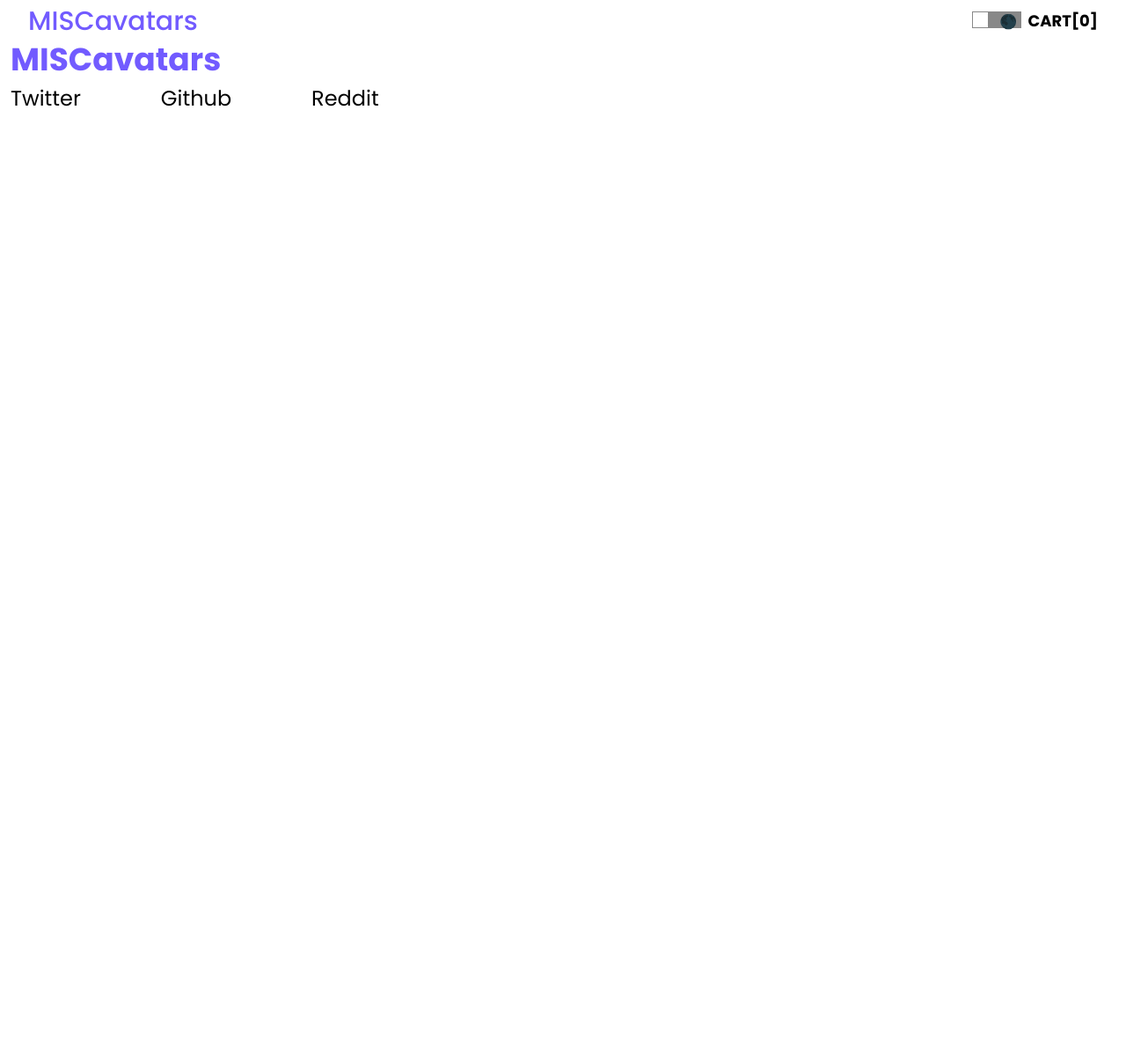
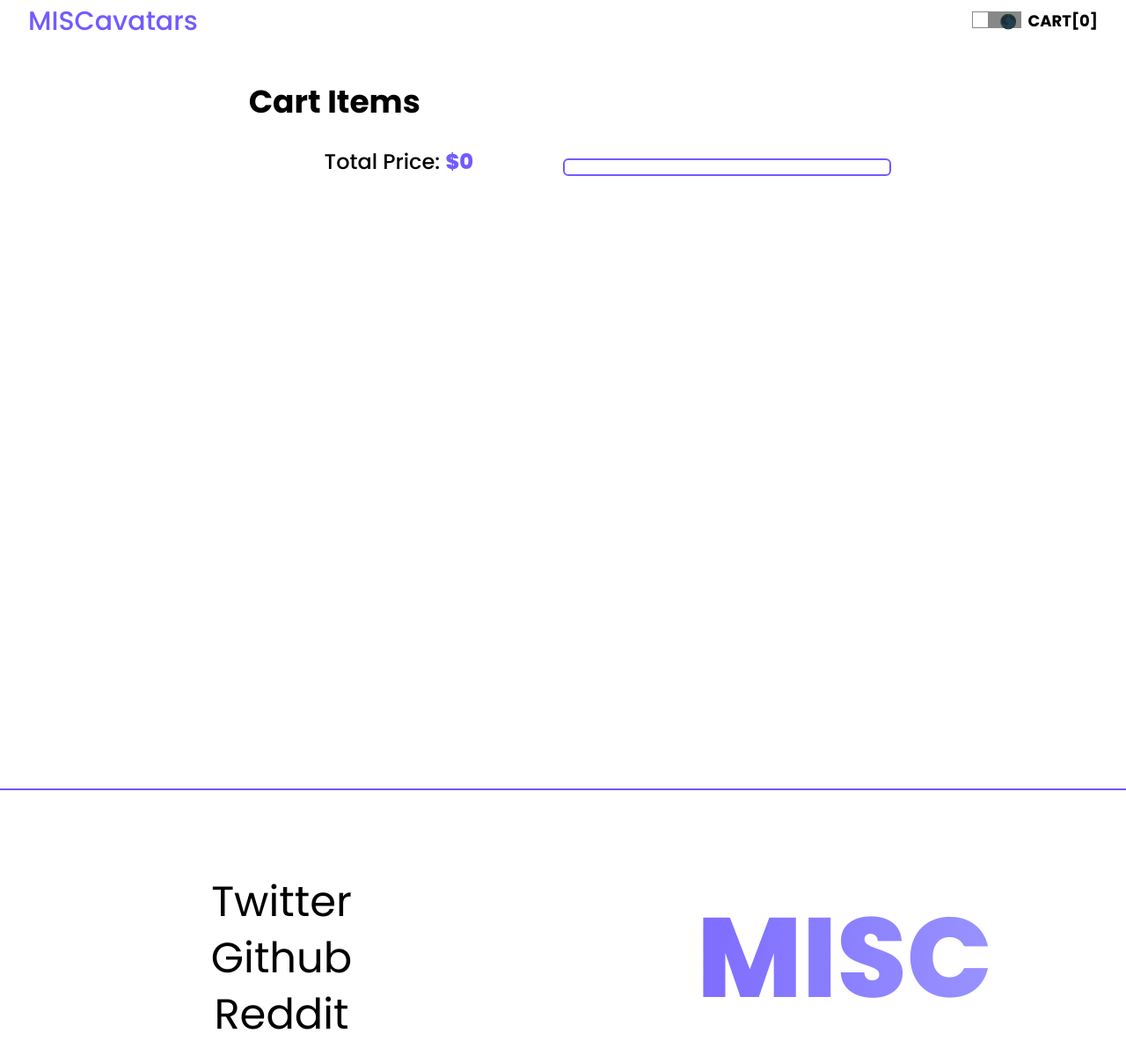
Before and after one commit to rx-rz/misc, a React (Create React App) app: page /checkout in a window 1280 px wide. Shown: the top 1208 px of the page at 88% size. Before the commit the page ends 800 px from the top, so only its background shows below. Built offline with nearby package versions, Linux system fonts and the light colour scheme.

Commit message:
added default state for empty cart

```diff
--- a/public/index.html
+++ b/public/index.html
@@ -54,7 +54,7 @@
       }
     </style>
   </head>
-  <body class="bg-tertiary dark:bg-primary -thin">
+  <body class="bg-tertiary dark:bg-slate-900 -thin">
     <noscript>You need to enable JavaScript to run this app.</noscript>
     <div id="root"></div>
     <!--
--- a/src/App.tsx
+++ b/src/App.tsx
@@ -7,6 +7,7 @@
 import Layout from "./components/Layout/Layout";
 import HomePage from "./pages/HomePage";
 import ProductPage from "./pages/ProductPage";
+import Checkout from "./features/checkout/Checkout";
 
 export default function App() {
   const [theme, setTheme] = useState("light");
@@ -26,6 +27,7 @@
               <Routes>
                 <Route path="/" element={<HomePage />} />
                 <Route path="/:name/:price" element={<ProductPage />} />
+                <Route path="/checkout" element={<Checkout/>}/>
               </Routes>
               <Footer />
             </Layout>
--- a/src/components/CartItem/CartItem.tsx
+++ b/src/components/CartItem/CartItem.tsx
@@ -5,11 +5,11 @@
 export default function CartItem({ name, price, quantity }: ProductProps) {
   const { toggleCartItemQuantity, removeItem } = useStateContext();
   return (
-    <div className="w-11/12 m-auto h-fit  border-2 border-primary py-3 my-2 flex font-AlbertSans justify-between dark:text-slate-50 dark:border-primary items-center">
+    <div className="w-11/12 m-auto h-fit  border-2 rounded-md border-primary py-3 my-2 flex font-AlbertSans justify-between dark:text-slate-50 dark:border-primary items-center">
       <img src={getImage(name)} alt={name} className="w-4/12 h-24 mr-4" />
       <aside className="w-8/12">
         <div>
-          <h1 className="font-bold text-xl ">{name}</h1>
+          <h1 className="font-bold text-2xl ">{name}</h1>
           <h2 className="gradient font-bold text-lg">{price}</h2>
         </div>
         <div>
--- a/src/components/Checkout/PaypalCheckOutButton.js
+++ b/src/components/Checkout/PaypalCheckOutButton.js
@@ -1,49 +1,50 @@
 import React, { useState } from "react";
 import { PayPalButtons } from "@paypal/react-paypal-js";
-export default function PaypalCheckOutButton({ product }) {
-    const [paidFor, setPaidFor] = useState(false)
+import { useStateContext } from "src/context/count-context";
+export default function PaypalCheckOutButton() {
+  const { totalPrice } = useStateContext();
+  const [paidFor, setPaidFor] = useState(false);
 
   const handleApprove = (orderID) => {
-        setPaidFor(true)
-    }
+    setPaidFor(true);
+  };
 
-    if(paidFor){
-        alert("Paid!")
+  if (paidFor) {
+    alert("Paid!");
   }
   return (
+    <div>
       <PayPalButtons
-
         style={{
-        shape: "pill",
-        color: "silver",
+          shape: "rect",
+          color: "blue",
           tagline: "false",
+          layout: "vertical",
+          label: "buynow",
         }}
         createOrder={(data, actions) => {
           return actions.order.create({
             purchase_units: [
               {
+                amount: {
+                  value: totalPrice,
+                },
+              },
+            ],
+          });
+        }}
+        onApprove={async (data, actions) => {
+          const order = await actions.order.capture();
+          console.log("order", order);
 
-                }
-            ]
-        })
+          handleApprove(data.orderID);
+        }}
+        onError={(err) => {
+          alert(err);
         }}
 
-
-
-      onApprove={async(data, actions) => {
-        const order = await actions.order.capture();
-        console.log("order", order)
-
-        handleApprove(data.orderID)
-      }}
-
-      onError={(err) => {
-        alert(err)
-      }}
-
-      onCancel={() => {
-        console.log("cancelled")
-      }}
+        //   onCancel=(())
       />
+    </div>
   );
 }
--- a/src/components/Footer/Footer.tsx
+++ b/src/components/Footer/Footer.tsx
@@ -1,23 +1,32 @@
-import React from "react";
 import { Link } from "react-router-dom";
 
 export default function Footer() {
   return (
-    <footer className="h-fit  dark:bg-gray-900  px-3 pb-6 sm:pb-8">
-      <Link to='/' className="font-bold text-4xl text-primary">MISCavatars</Link>
-
-      <div className="text-2xl  sm:w-5/12 md:w-4/12 flex w-10/12 justify-between text-center dark:text-white ">
-        <a href="https://www.twitter.com/temiloluwa_js" className="my-2 transition-colors duration-300 hover:text-blue-600">
+    <footer className="h-52 sm:h-96 dark:bg-gray-900 flex border-t-2 border-primary">
+      <div className="text-2xl sm:text-5xl flex flex-col justify-center w-1/2 text-center dark:text-white ">
+        <a
+          href="https://www.twitter.com/temiloluwa_js"
+          className="my-2 transition-colors duration-300 hover:text-blue-600"
+        >
           Twitter
         </a>
-        <a href="https://www.github.com/temiloluwa-js" className="my-2 transition-colors duration-300 hover:text-gray-600">
+        <a
+          href="https://www.github.com/temiloluwa-js"
+          className="my-2 transition-colors duration-300 hover:text-gray-600"
+        >
           Github
         </a>
-        <a href="https://www.github.com/temiloluwa-js" className="my-2 transition-colors duration-300 hover:text-orange-600">
+        <a
+          href="https://www.github.com/temiloluwa-js"
+          className="my-2 transition-colors duration-300 hover:text-orange-600"
+        >
           Reddit
         </a>
       </div>
-
+      <div className="text-6xl font-extrabold grid place-content-center gradient w-1/2 sm:text-9xl">
+        {" "}
+        <Link to="/"> MISC</Link>
+      </div>
       {/* <div className="w-1/2 flex flex-col text-2xl sm:text-5xl m-32">
         <a href="https://www.twitter.com/temiloluwa_js">Twitter</a>
         <a href="https://www.github.com/temiloluwa-js">Github</a>
--- a/src/components/Layout/Layout.tsx
+++ b/src/components/Layout/Layout.tsx
@@ -15,10 +15,6 @@
 /**The Navbar Component accepts 3 link items as children and justifies them evenly */
 export default function Layout({ handleChange, theme, children }: LayoutProps) {
 
-  const product = {
-    name: "Micah",
-    price: "19"
-  }
   const location = useLocation()
 
   /**Upon change in location, the cart closes if it is */
@@ -28,14 +24,17 @@
 
   const { totalQuantities } = useStateContext();
   const cartRef = useRef<HTMLDivElement>(null);
+  const bodyRef = useRef<HTMLDivElement>(null)
   const handleCartClose = () => {
     cartRef.current!.style.display = "none";
+    bodyRef.current!.style.opacity = "1"
   };
 
-  const handleCartOpenOrClose = () => {
+  const handleCartOpen = () => {
     cartRef.current!.style.display === "none"
-      ? (cartRef.current!.style.display = "block")
-      : (cartRef.current!.style.display = "none");
+     && (cartRef.current!.style.display = "block")
+     bodyRef.current!.style.opacity = "0.3"
+
   };
 
   return (
@@ -61,21 +60,20 @@
           />
           <Button
             className="dark:text-white text-sm md:text-lg font-bold ml-2"
-            handleClick={handleCartOpenOrClose}
+            handleClick={handleCartOpen}
             text={`CART[${totalQuantities}]`}
           />
         </div>
       </Header>
       <div className="relative">
-        <div>{children}</div>
-        <div className="right-0 z-50 bg-slate-100 border-2 border-black dark:bg-gray-900 dark:border-primary fixed top-0" ref={cartRef}>
+        <div ref={bodyRef}>{children}</div>
+        <div className="right-0 z-50  bg-white shadow-sm border-black border-2 dark:bg-gray-900 dark:border-primary fixed top-0" ref={cartRef}>
           <Button
             handleClick={handleCartClose}
             text="CLOSE CART"
             className=" w-4/12 ml-1 mt-2 font-bold dark:text-slate-100 py-4"
           />
           <CartList />
-          <PaypalCheckOutButton product={product} />
         </div>
       </div>
     </div>
--- a/src/features/cart/CartList.tsx
+++ b/src/features/cart/CartList.tsx
@@ -1,36 +1,48 @@
 import React, { useRef } from "react";
-import PaypalCheckOutButton from "src/components/Checkout/PaypalCheckOutButton";
+import { Link } from "react-router-dom";
+import Button from "src/components/Button/Button";
 import CartItem from "src/components/CartItem/CartItem";
 import { useStateContext } from "src/context/count-context";
 import { ProductProps } from "src/types/Product";
 export default function CartList() {
-
   const { cartItems, totalPrice } = useStateContext();
   const cartRef = useRef<HTMLDivElement>(null);
 
   return (
     <div
-      className="flex flex-col align-middle w-smallWidth md:w-mediumWidth lg:w-96"
+      className="flex flex-col align-middle w-smallWidth md:w-mediumWidth lg:w-96 h-screen"
       ref={cartRef}
     >
+      {cartItems.length > 0 ? (
+        <div>
           <div>
             {cartItems.map((cartItem: ProductProps) => (
               <div key={cartItem.name}>
-            <CartItem name={cartItem.name} price={cartItem.price} quantity={cartItem.quantity}/>
+                <CartItem
+                  name={cartItem.name}
+                  price={cartItem.price}
+                  quantity={cartItem.quantity}
+                />
               </div>
             ))}
           </div>
           <h1 className="dark:text-slate-100 font-extrabold text-2xl w-fit mx-auto mt-4 font-AlbertSans">
             Total Price:<span className="text-primary"> ${totalPrice}</span>
-
           </h1>
-      {/* <Button
-        handleClick={() => console.log("sup")}
-        className={
-          "bg-primary text-lg w-11/12 m-auto mt-4 mb-2 font-AlbertSans text-black font-bold py-1 transition-colors duration-300  hover:text-white"
-        }
-        text="Proceed To Checkout"
-      /> */}
+          <div className="flex justify-center">
+            <Link
+              to="/checkout"
+              className="bg-primary text-lg w-11/12 mx-auto mt-4 font-AlbertSans text-black font-bold pt-1 mb-4 transition-colors duration-300 text-center  hover:text-white"
+            >
+              Proceed To Checkout
+            </Link>
+          </div>
+        </div>
+      ) : (
+        <p className="w-5/6 mx-auto text-center text-2xl mt-8">
+          You have not added any items to the cart. 😶
+        </p>
+      )}
     </div>
   );
 }
--- /dev/null
+++ b/src/features/checkout/Checkout.tsx
@@ -0,0 +1,32 @@
+import React from "react";
+import PaypalCheckOutButton from "src/components/Checkout/PaypalCheckOutButton";
+import { useStateContext } from "src/context/count-context";
+import { ProductProps } from "src/types/Product";
+import CartItem from "src/components/CartItem/CartItem";
+export default function Checkout() {
+  const { cartItems, totalPrice } = useStateContext();
+  return (
+    <div className="w-full md:w-9/12 lg:w-7/12  mx-auto mt-12 md:min-h-screen">
+      <p className="text-4xl font-bold dark:text-primary ml-4 mt-4 mb-8">Cart Items</p>
+      <div className="md:flex">
+        <aside className="md:w-1/2 md:block ">
+          {cartItems.map((cartItem: ProductProps) => (
+            <div key={cartItem.name}>
+              <CartItem
+                name={cartItem.name}
+                price={cartItem.price}
+                quantity={cartItem.quantity}
+              />
+            </div>
+          ))}
+          <h1 className="text-center text-2xl font-medium dark:text-white">
+            Total Price: <span className="text-primary font-extrabold">${totalPrice}</span>
+          </h1>
+        </aside>
+        <div className="md:w-1/2 w-11/12 mx-auto my-3  h-fit dark:bg-white p-2 rounded-md border-2 border-primary">
+          <PaypalCheckOutButton />
+        </div>
+      </div>
+    </div>
+  );
+}
--- a/src/features/product/container/ProductDisplay.tsx
+++ b/src/features/product/container/ProductDisplay.tsx
@@ -6,9 +6,9 @@
 
 export default function ProductDisplay({ imageType, imageName }: ProductDisplayProps) {
   return (
-    <div className='md:w-5/12'>
+    <div className='md:w-5/12 rounded-b-xl'>
       <img
-        className="object-center object-cover md:h-maximalHeight"
+        className="object-center object-cover md:h-maximalHeight rounded-b-3xl md:rounded-none"
         src={getProductImages(imageType, imageName)}
         alt={imageType}
       />
--- a/src/features/product/container/ProductImages.tsx
+++ b/src/features/product/container/ProductImages.tsx
@@ -12,7 +12,7 @@
   changeImageName,
 }: ProductImagesProps) {
   return (
-    <div className="flex justify-evenly md:flex-col md:w-2/12 items-center ">
+    <div className="flex justify-evenly md:flex-col md:w-2/12 items-center">
       {promptUrls.map((promptUrl, index) => (
         <button onClick={() =>changeImageName(promptUrl)} key={index}>
           <SmallerProductCard
--- a/src/features/product/container/ProductSettings.tsx
+++ b/src/features/product/container/ProductSettings.tsx
@@ -28,12 +28,12 @@
         <p className="text-3xl font-medium md:text-4xl lg:text-5xl dark:text-white mb-4 w-5/6 m-auto">
           ${price}
         </p>
-        <div className="w-5/6 m-auto">
+        {/* <div className="w-5/6 m-auto">
           <Counter />
-        </div>
+        </div> */}
       </div>
       <div className="w-11/12 ">
-        <div className="w-5/6 m-auto">
+        <div className="w-10/12 m-auto">
           <button
             className="left-0 my-3  font-extrabold bg-primary  p-1 transition-transform duration-300 text-white  w-3/5 sm:w-2/5 font-AlbertSans hover:-translate-y-2"
             onClick={() => onAdd(product, quantity)}
--- a/src/pages/ProductPage.tsx
+++ b/src/pages/ProductPage.tsx
@@ -18,7 +18,7 @@
       window.scrollTo(0, 0)
     })
   return (
-    <div className=' dark:bg-gray-900 h-fit md:flex '>
+    <div className=' dark:bg-gray-900 h-fit md:flex  md:min-h-screen'>
         <ProductDisplay imageType={name} imageName={imageName} />
         <ProductImages name={name} changeImageName={changeImageName}/>
         <ProductSettings name={name} price={price}/>
```
Lines whose indentation alone changed are shown as unchanged.
